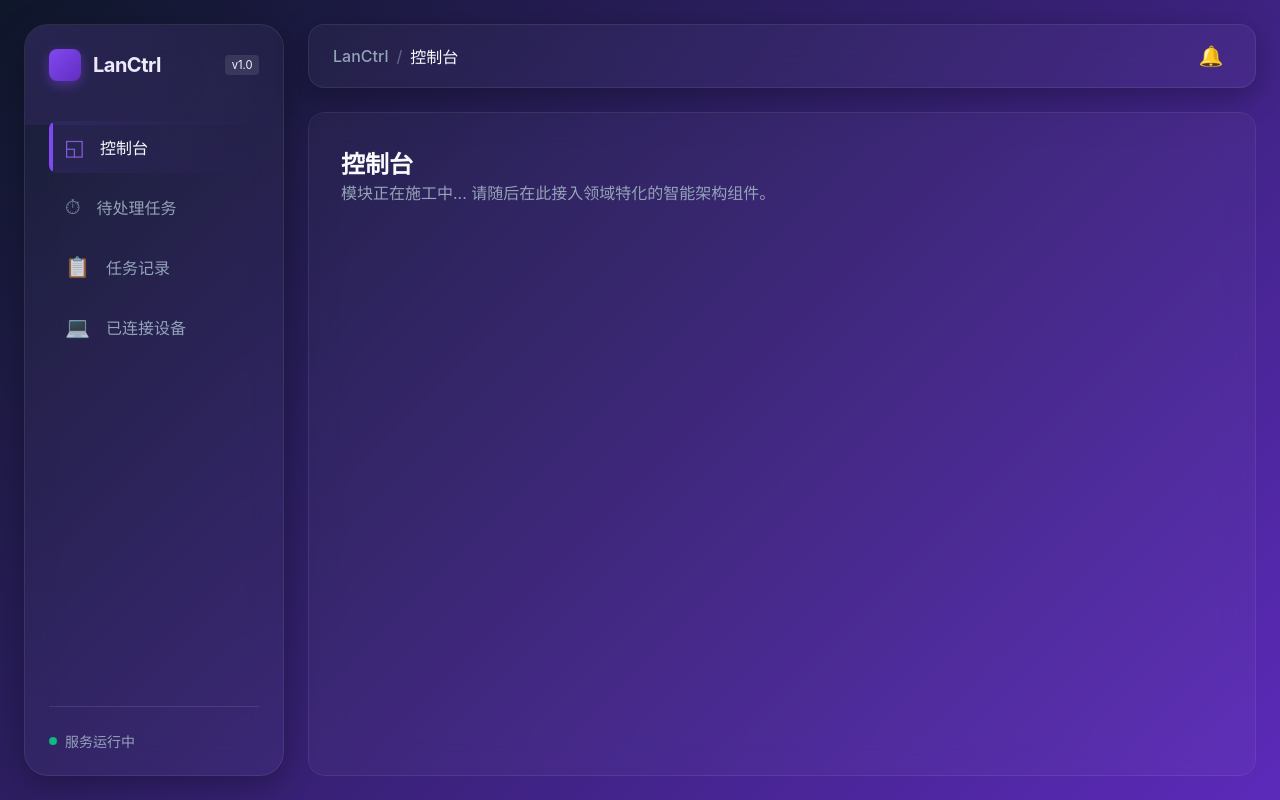
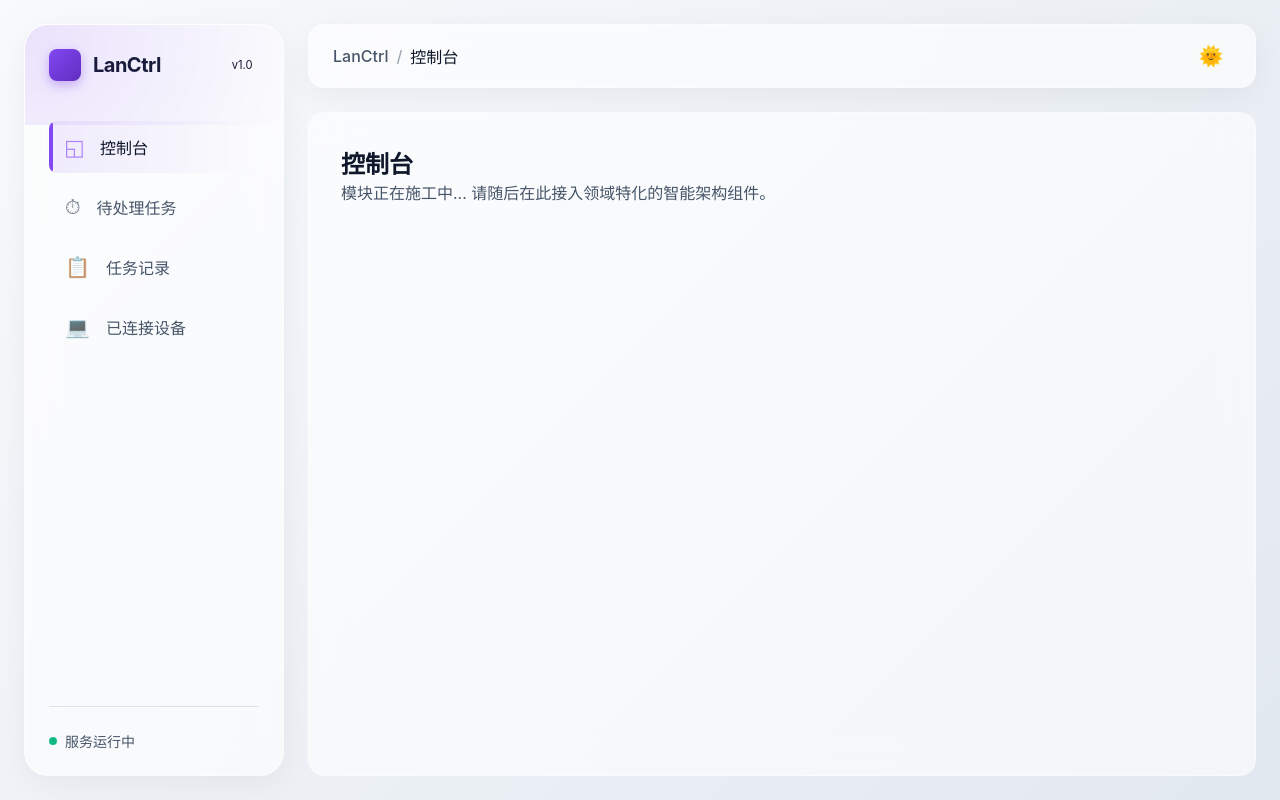
Before and after one commit to bigbiglv/lanctrl, a Vue app in the folder lanctrl-pc/lanctrl-ui/: page / in a window 1280 px wide. Built offline with nearby package versions, Linux system fonts and the light colour scheme.

Commit message:
feat: 黑暗主题

```diff
--- a/lanctrl-pc/lanctrl-ui/src/components/layout/TopBar.vue
+++ b/lanctrl-pc/lanctrl-ui/src/components/layout/TopBar.vue
@@ -1,9 +1,22 @@
 <script setup lang="ts">
 import { useRoute } from 'vue-router'
-import { computed } from 'vue'
+import { computed, ref, onMounted } from 'vue'
 
 const route = useRoute()
 const pageTitle = computed(() => route.meta.title || 'LanCtrl')
+
+const isDark = ref(false)
+
+const toggleTheme = () => {
+  isDark.value = !isDark.value
+  document.documentElement.setAttribute('data-theme', isDark.value ? 'dark' : 'light')
+}
+
+onMounted(() => {
+  // 读取当前设置的系统级别状态，如果没通过 JS 操作过默认读取 false (light)
+  const theme = document.documentElement.getAttribute('data-theme')
+  isDark.value = theme === 'dark'
+})
 </script>
 
 <template>
@@ -14,7 +27,9 @@ const pageTitle = computed(() => route.meta.title || 'LanCtrl')
       <span class="current">{{ pageTitle }}</span>
     </div>
     <div class="user-actions">
-      <button class="icon-btn">🔔</button>
+      <button class="icon-btn theme-toggle" @click="toggleTheme" :title="isDark ? '切换到浅色模式' : '切换到深色模式'">
+        {{ isDark ? '🌙' : '🌞' }}
+      </button>
     </div>
   </header>
 </template>
--- a/lanctrl-pc/lanctrl-ui/src/styles/_themes.scss
+++ b/lanctrl-pc/lanctrl-ui/src/styles/_themes.scss
@@ -38,8 +38,8 @@ $themes: (
   ),
 
   "dark": (
-    // 玻璃态暗色背景 (要求高颜值高级质感)
-    --bg-gradient: linear-gradient(135deg, map.get(v.$colors, gray, 900) 0%, map.get(v.$colors, primary, dark) 100%),
+    // 字面意义上的纯粹暗黑风格背景
+    --bg-gradient: linear-gradient(135deg, map.get(v.$colors, gray, 950) 0%, map.get(v.$colors, absolute, black) 100%),
     --glass-bg: rgba(255, 255, 255, 0.03),
     --glass-border: rgba(255, 255, 255, 0.08),
     --glass-shadow: 0 8px 32px 0 rgba(0, 0, 0, 0.3),
@@ -76,8 +76,8 @@ $themes: (
 
 :root {
   @include apply-theme(map.get($themes, "default"));
-  // 默认生效 dark 玻璃态主题
-  @include apply-theme(map.get($themes, "dark"));
+  // 默认生效 light 浅色主题
+  @include apply-theme(map.get($themes, "light"));
 }
 
 [data-theme="dark"] {
```
